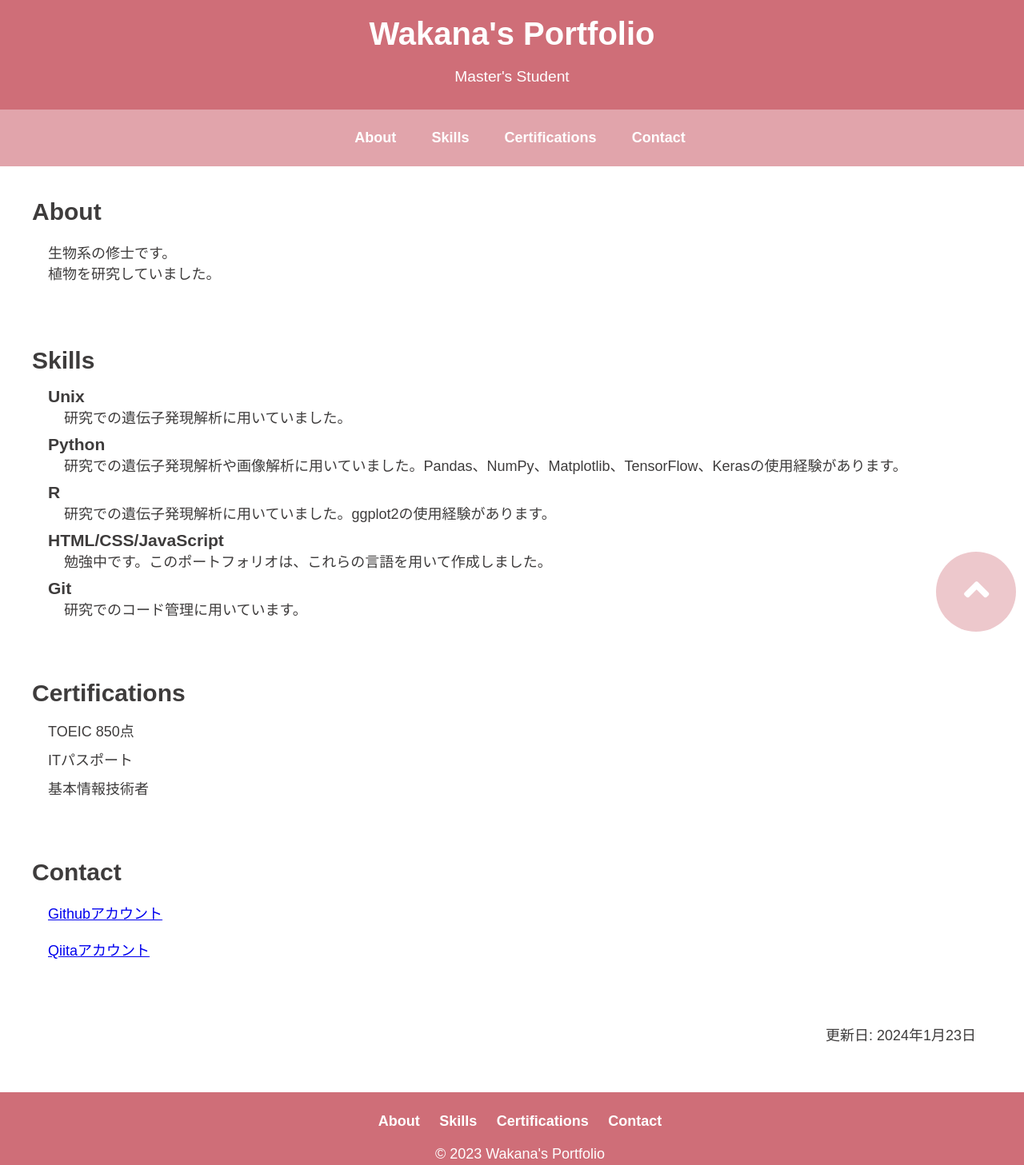
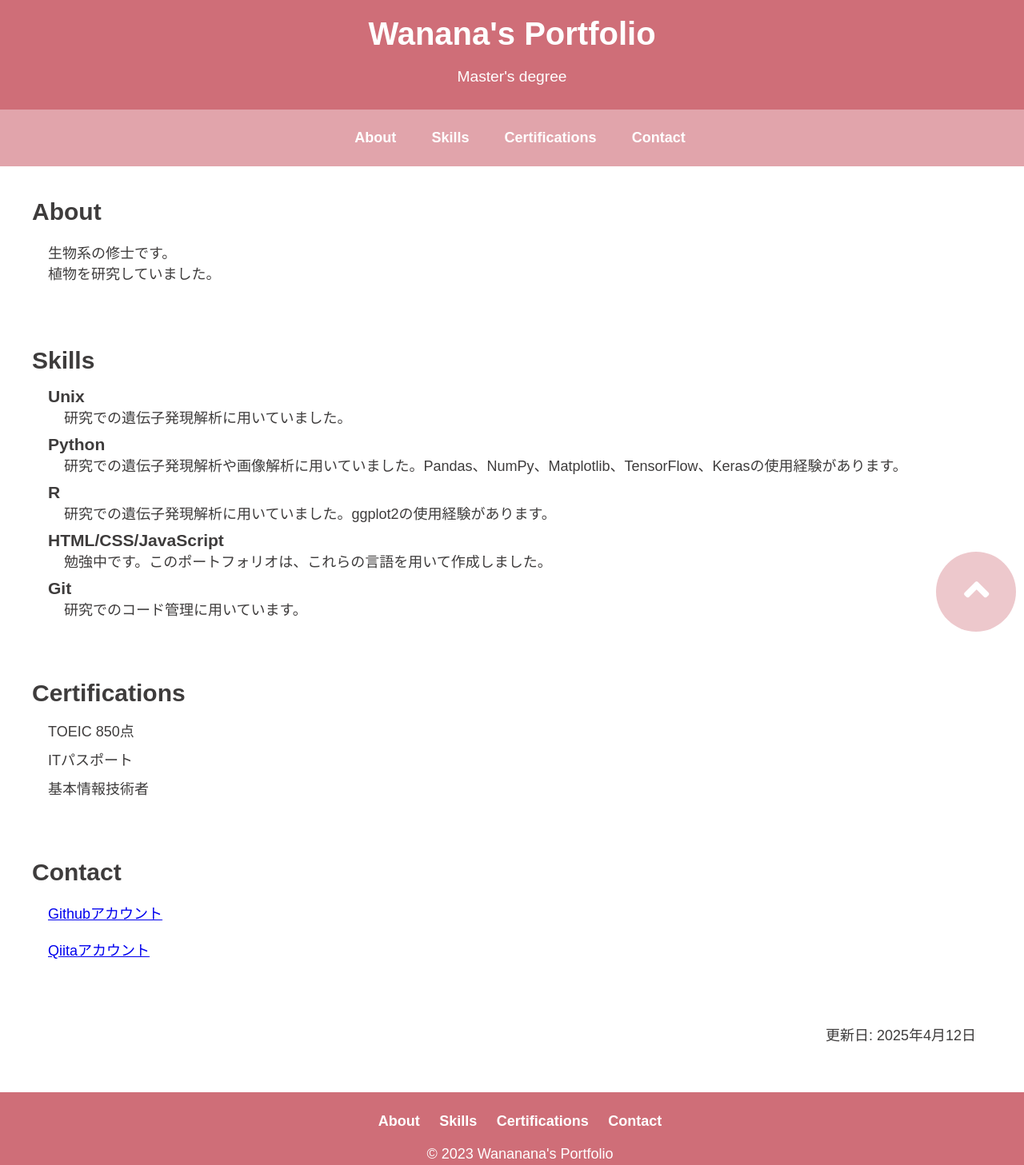
Before and after one commit to wanana12/portfolio, a plain HTML site: page index.html in a window 1280 px wide. Shown: the whole page at 80% size. Drawn offline with Linux system fonts and the light colour scheme.

Commit message:
Update index.html

```diff
--- a/index.html
+++ b/index.html
@@ -3,14 +3,14 @@
 <head>
     <meta charset="UTF-8">
     <meta name="viewport" content="width=device-width, initial-scale=1">
-    <title>Wakana's Portfolio</title>
+    <title>Wanana's Portfolio</title>
     <link rel="stylesheet" href="https://wanana12.github.io/portfolio/styles.css">
     <link rel="stylesheet" href="https://cdnjs.cloudflare.com/ajax/libs/font-awesome/5.15.3/css/all.min.css">
 </head>
 <body>
     <header>
-        <h1>Wakana's Portfolio</h1>
-        <p>Master's Student</p>
+        <h1>Wanana's Portfolio</h1>
+        <p>Master's degree</p>
     </header>
 
     <nav>
@@ -71,7 +71,7 @@
     </section>
 
     <section>
-        <p class="update">更新日: 2024年1月23日</p>
+        <p class="update">更新日: 2025年4月12日</p>
     </section>
 
     <div id="scroll-to-top">
@@ -85,7 +85,7 @@
             <li><a href="#certifications">Certifications</a></li>
             <li><a href="#contact">Contact</a></li>
         </ul>
-        <p>&copy; 2023 Wakana's Portfolio</p>
+        <p>&copy; 2023 Wananana's Portfolio</p>
     </footer>
 
     <script>
```
